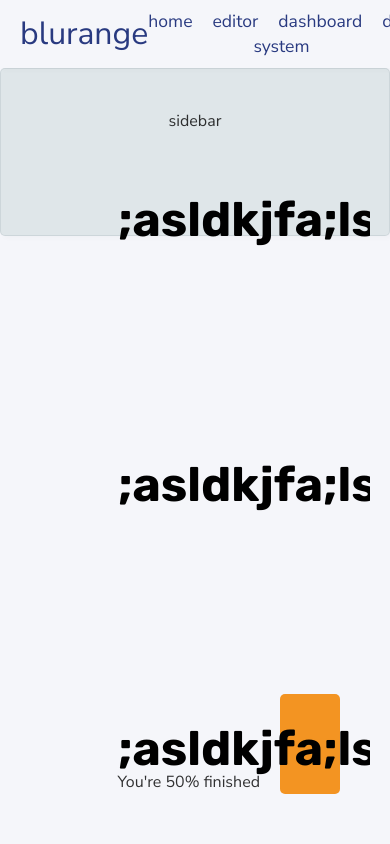
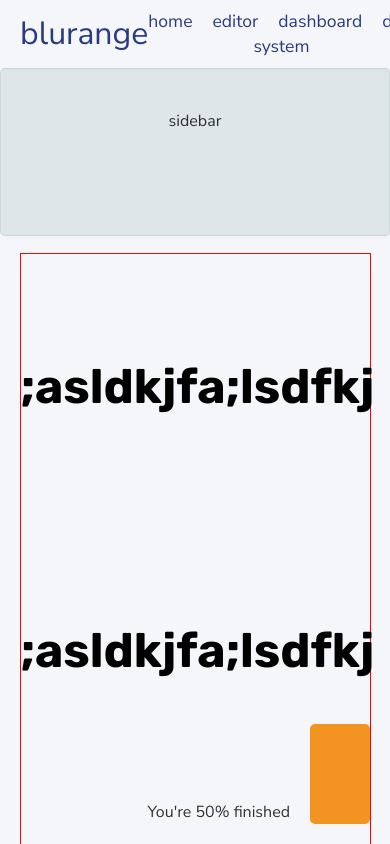
Before and after one commit to Lhnozaki/blurange, a React (Create React App) app: page /editor in a window 390 px wide. Shown: the top 844 px of the page. Built offline with nearby package versions, Linux system fonts and the light colour scheme.

Commit message:
Makes the editor mobile friendly

```diff
--- a/src/Components/EditorView/EditorView.module.scss
+++ b/src/Components/EditorView/EditorView.module.scss
@@ -1,11 +1,21 @@
 @import '../../scss/variables';
 
+.editorView {
+    position: relative;
+    top: 20vh;
+    margin: 0 auto;
+    width: 90%;
+    border: 1px solid red;
+    z-index: 10;
+}
+
+
+@media(min-width: $breakpoint-small) {
     .editorView {
         position: fixed;
         top: calc(8vh + 20px);
         right: 20px;
         width: calc(80vw - 60px);
-    // border: 1px solid red;
         height: calc((100vh - 8vh) - 40px);
         overflow-y: auto;
 
@@ -27,3 +37,4 @@
         }
 
     }
+}
--- a/src/Components/Sidebar/Sidebar.module.scss
+++ b/src/Components/Sidebar/Sidebar.module.scss
@@ -6,6 +6,7 @@
     left: 0;
     width: 100%;
     height: 20vh;
+    z-index: 20;
 }
 
 
--- a/src/Components/Timeline/Timeline.module.scss
+++ b/src/Components/Timeline/Timeline.module.scss
@@ -1,9 +1,9 @@
 @import '../../scss/variables';
 
 .timeline {
-    position: absolute;
-    bottom: 50px;
-    right: 50px;
+    position: fixed;
+    bottom: 20px;
+    right: 20px;
     display: flex;
     align-items: flex-end;
 
@@ -11,6 +11,7 @@
         margin: 0 20px 0 0;
     }
 }
+
 
 .progressBar {
     height: 100px;
@@ -21,3 +22,10 @@
     transform: scaleX(1);
     transition: all .3s $cubic-ease;
 }
+
+@media(min-width: $breakpoint-small) {
+    .timeline {
+        bottom: 50px;
+        right: 50px;
+    }
+}
```
Lines whose indentation alone changed are shown as unchanged.
